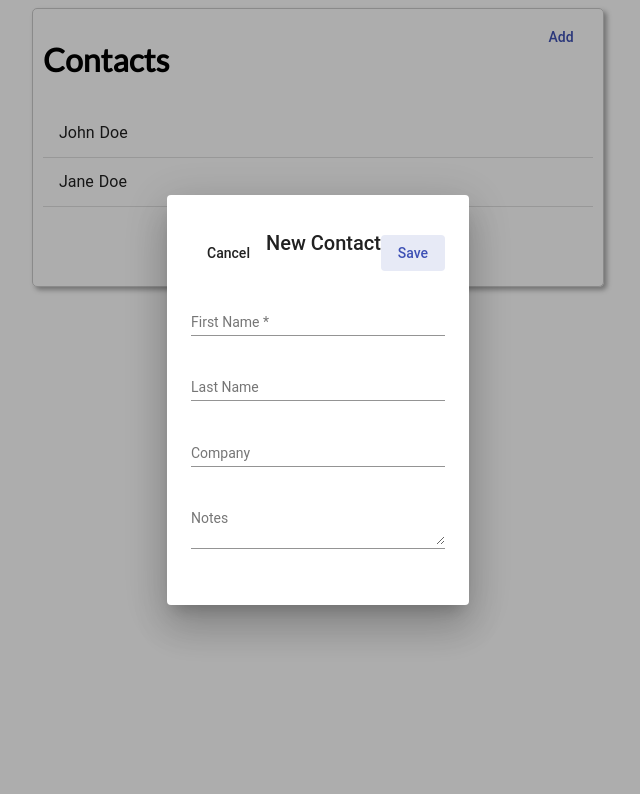
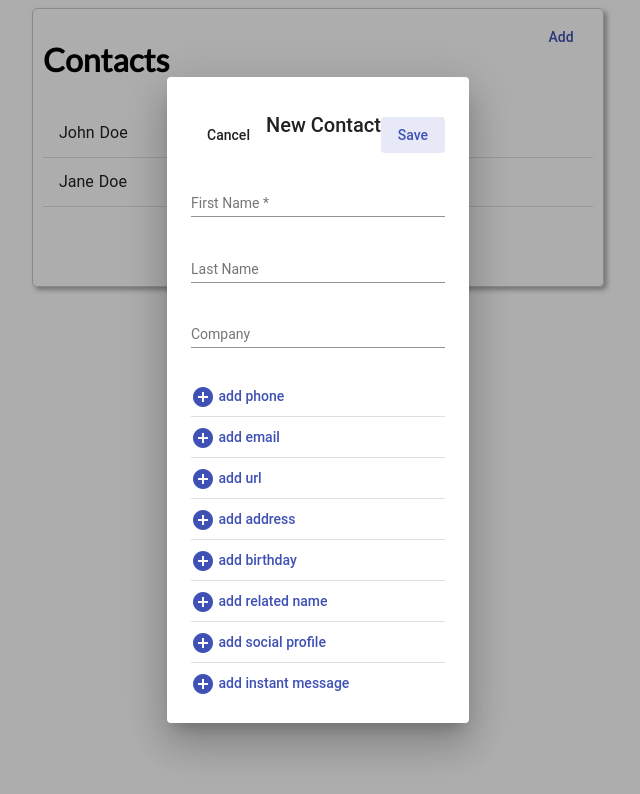
Before and after one commit to skmuddamsetty/angular-phone-book, an Angular app: page / in a window 1280 px wide. Both pictures are taken after a click on the button "Add". Shown: the top 794 px of the page, without its empty margins (322-962 px from the left). Built offline with nearby package versions, Linux system fonts and the light colour scheme.

Commit message:
added add buttons for all fields

```diff
--- a/src/app/contact-form/contact-form.component.html
+++ b/src/app/contact-form/contact-form.component.html
@@ -23,7 +23,46 @@
 			<mat-label>Company</mat-label>
 			<input matInput placeholder="Ex. Google" name="company" formControlName="company">
   </mat-form-field>
-
+			<button color="primary" mat-icon-button aria-label="Example icon button with a vertical three dot icon">
+        <mat-icon>add_circle</mat-icon>
+        add phone
+      </button>
+			<mat-divider></mat-divider>
+			<button color="primary" mat-icon-button aria-label="Example icon button with a vertical three dot icon">
+        <mat-icon>add_circle</mat-icon>
+        add email
+      </button>
+			<mat-divider></mat-divider>
+			<button color="primary" mat-icon-button aria-label="Example icon button with a vertical three dot icon">
+        <mat-icon>add_circle</mat-icon>
+        add url
+      </button>
+			<mat-divider></mat-divider>
+			<button color="primary" mat-icon-button aria-label="Example icon button with a vertical three dot icon">
+        <mat-icon>add_circle</mat-icon>
+        add address
+      </button>
+			<mat-divider></mat-divider>
+			<button color="primary" mat-icon-button aria-label="Example icon button with a vertical three dot icon">
+        <mat-icon>add_circle</mat-icon>
+        add birthday
+      </button>
+			<mat-divider></mat-divider>
+			<button color="primary" mat-icon-button aria-label="Example icon button with a vertical three dot icon">
+        <mat-icon>add_circle</mat-icon>
+        add related name
+      </button>
+			<mat-divider></mat-divider>
+			<button color="primary" mat-icon-button aria-label="Example icon button with a vertical three dot icon">
+        <mat-icon>add_circle</mat-icon>
+        add social profile
+      </button>
+			<mat-divider></mat-divider>
+			<button color="primary" mat-icon-button aria-label="Example icon button with a vertical three dot icon">
+        <mat-icon>add_circle</mat-icon>
+        add instant message
+      </button>
+			<mat-divider></mat-divider>
 			<mat-form-field class="contact-full-width">
 				<mat-label>Notes</mat-label>
 				<textarea matInput placeholder="Ex. It makes me feel..." name="notes" formControlName="notes"></textarea>
```
